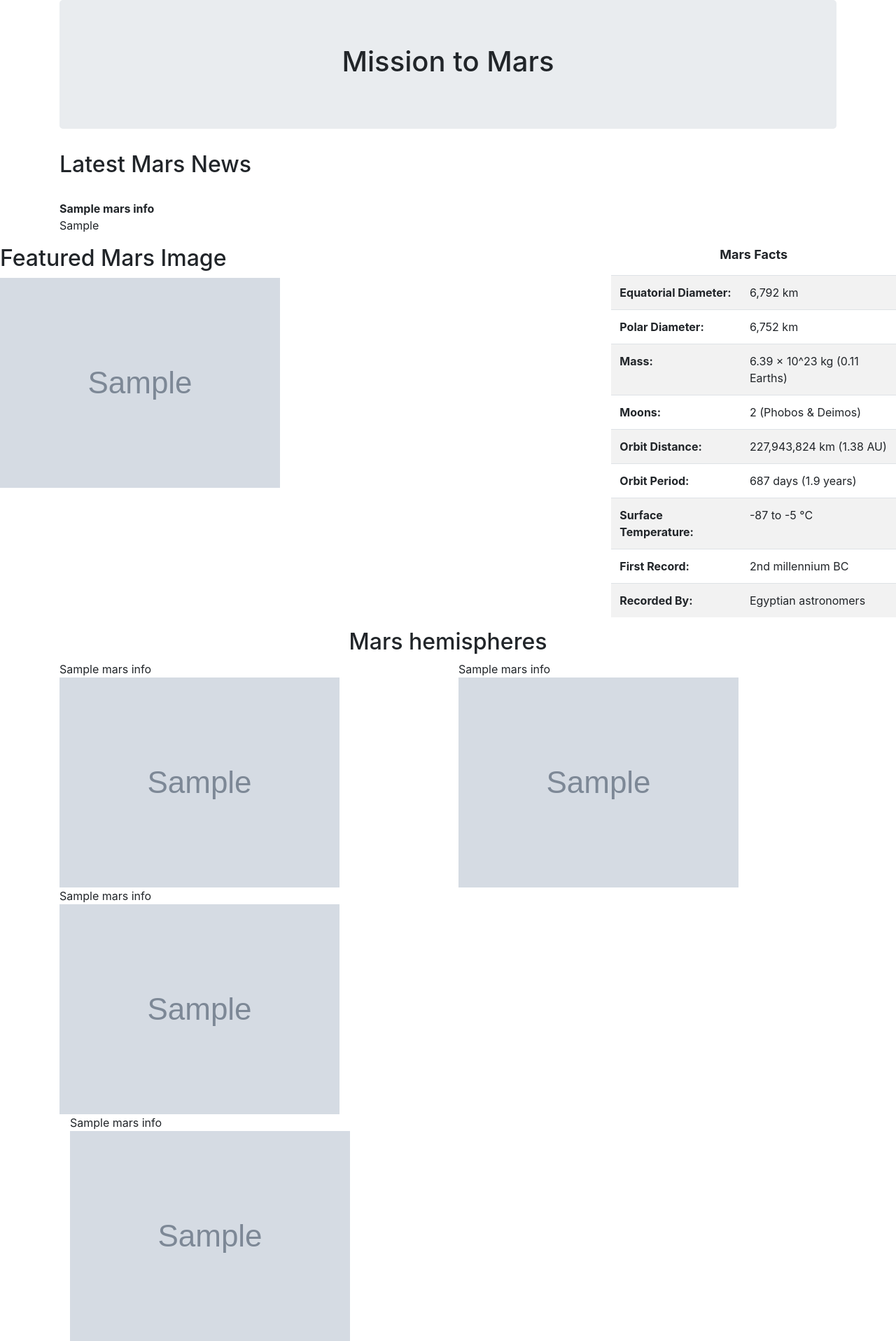
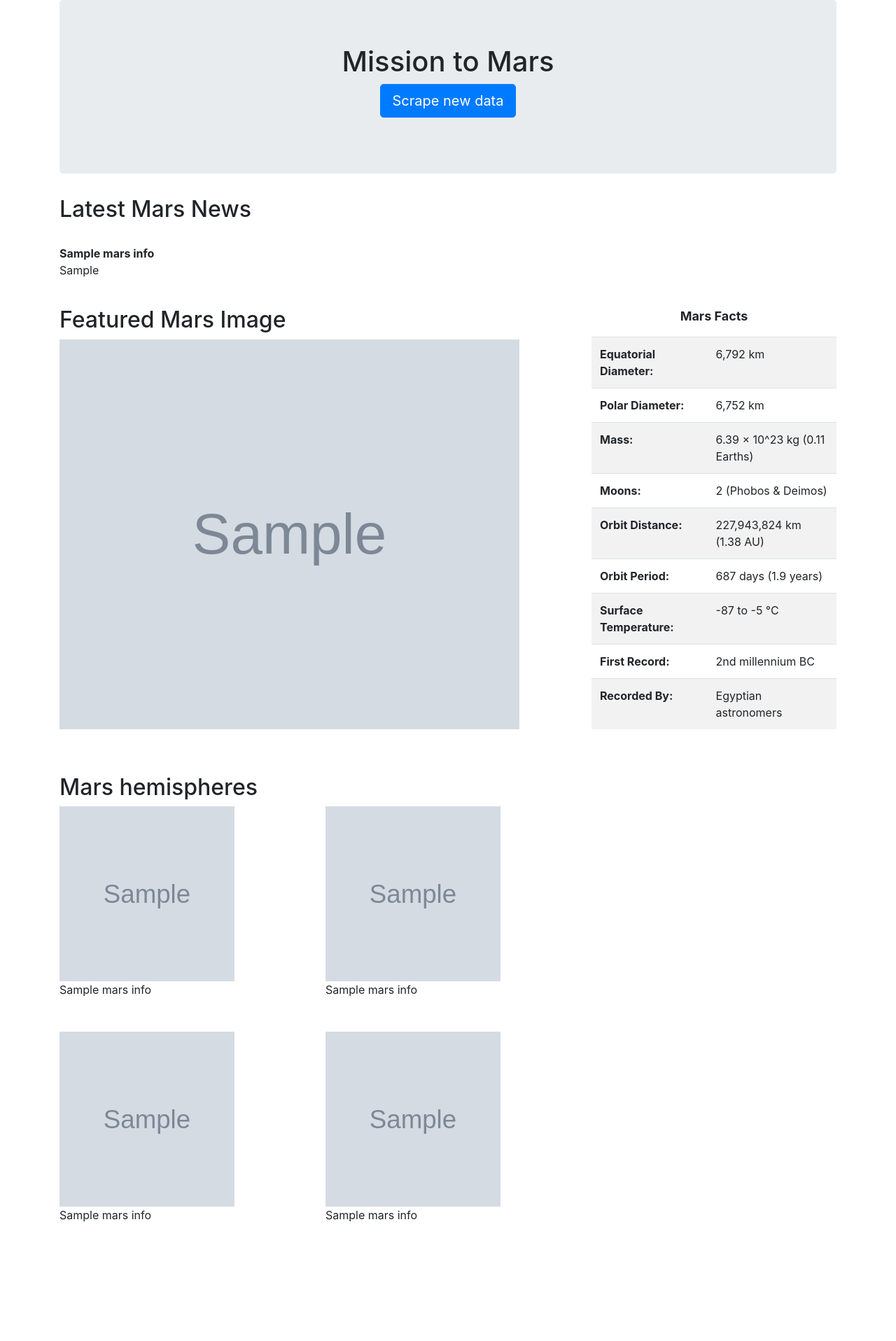
Before and after one commit to jacance/web-scraping-challenge, a Flask app: page / in a window 1280 px wide. Shown: the whole page at 70% size. After the commit the page ends 1746 px from the top, so only its background shows below. Run offline with Flask 2, Linux system fonts and the light colour scheme; grey boxes marked "Sample" are stand-in pictures; a database or web service that is not in the repository returns one stand-in record (values such as "Sample title"); some libraries are stand-ins or nearby versions.

Commit message:
solved with scrape button and working jupyter notebook

```diff
--- a/Missions_to_Mars/scrape_mars.py
+++ b/Missions_to_Mars/scrape_mars.py
@@ -24,35 +24,51 @@ def scrape_info():
     mars_dict = {}
 
     # First website to scrape for news title and paragraph
-    url = "https://mars.nasa.gov/news/?page=0&per_page=40&order=publish_date+desc%2Ccreated_at+desc&search=&category=19%2C165%2C184%2C204&blank_scope=Latest"
+    url = 'https://mars.nasa.gov/news/'
     browser.visit(url)
 
     html = browser.html
-    soup = BeautifulSoup(html, "html.parser")
+    soup = BeautifulSoup(html, 'html.parser')
 
-    mars_dict["news_title"] = soup.find('div',class_='content_title').text
-    mars_dict["news_p"] = soup.find('div',class_='rollover_description_inner').text
+    results = soup.find_all('ul',class_='item_list')
 
+    for result in results:
+        mars_dict["news_title"] = result.find('div',class_='content_title').text
+        mars_dict["news_p"] = result.find('div',class_='article_teaser_body').text
 
+    browser.quit()
 
-    # Second website to scrape for image
-    url = "https://www.jpl.nasa.gov/spaceimages/?search=&category=Mars"
+    # Second website to scrape for featured image
+    # Navigate to main page of JPL Nasa
+    executable_path = {'executable_path': ChromeDriverManager().install()}
+    browser = Browser('chrome', **executable_path, headless=False)
 
+    url = 'https://www.jpl.nasa.gov/spaceimages/?search=&category=Mars'
     browser.visit(url)
 
+    # Use xpath of navbar to navigate to Featured Image
     time.sleep(1)
-    browser.click_link_by_partial_text("FULL IMAGE")
-    browser.click_link_by_partial_text("more info")
+    xpath = '/html/body/div/div/div/header/div[1]/div[3]/div/nav/div[1]/div[4]/button/span'
+    browser.find_by_xpath(xpath).click()
 
+    time.sleep(1)
+    xpath = '/html/body/div/div/div/header/div[1]/div[3]/div/nav/div[1]/div[4]/div/div/div/div/div[1]/div/div/div/a/p[1]'
+    browser.find_by_xpath(xpath).click()
+
+    time.sleep(1)
+    xpath = '/html/body/div/div/div/main/div/div[2]/div/div/div[2]/button/span'
+    browser.find_by_xpath(xpath).click()
+
+    # Extract featured image using BeautifulSoup
     html = browser.html
-    soup = BeautifulSoup(html, "html.parser")
+    soup = BeautifulSoup(html, 'html.parser')
+    results = soup.find_all('div', class_='BaseLightbox__slide__img')
 
-    results = soup.find_all('figure', class_="lede")
     for result in results:
-        image_url = result.a['href']
-        mars_dict["featured_image_url"] = f"https://www.jpl.nasa.gov{image_url}"
+        featured_image_url = result.img['src']
+        mars_dict["featured_image_url"] = featured_image_url
 
-
+    browser.quit()
 
 
     # Third website to scrape for image url and title of the 4 hemispheres
@@ -85,5 +101,3 @@ def scrape_info():
     browser.quit()
 
     return mars_dict
-
-    # collection name
--- a/Missions_to_Mars/templates/index.html
+++ b/Missions_to_Mars/templates/index.html
@@ -3,40 +3,41 @@
 
 <head>
     <meta charset="UTF-8">
-    <link rel="stylesheet" href="style.css">
     <link rel="stylesheet" href="https://stackpath.bootstrapcdn.com/bootstrap/4.3.1/css/bootstrap.min.css" integrity="sha384-ggOyR0iXCbMQv3Xipma34MD+dH/1fQ784/j6cY/iJTQUOhcWr7x9JvoRxT2MZw1T" crossorigin="anonymous">
 </head>
 
 <body>
+    <!-- Header with scrape new data button -->
     <div class="container">
         <div class="jumbotron text-center">
             <h1>Mission to Mars</h1>
+            <p><a class="btn btn-primary btn-lg" href="/scrape" role="button">Scrape new data</a></p>
         </div>
     </div>
     <div class="container">
-        <h2>Latest Mars News</h2><br>
-        <p><b>{{ mars_all.news_title }}</b><br>
-        {{ mars_all.news_p }}</p>
-    </div>
+      <div class="row">
+        <!-- Show latest scraped news article headline and description -->
+        <div class="container"><h2>Latest Mars News</h2><br>
+          <p><b>{{ mars_all.news_title }}</b><br>{{ mars_all.news_p }}<br>
+          </p>
+        </div>
+      </div>
+      <br>
 
     <div class="row">
       <div class="col" id="featured">
+        <!-- Scraped featured image -->
         <h2>Featured Mars Image</h2>
-        <img src="{{ mars_all.featured_image_url }}">
+        <img src="{{ mars_all.featured_image_url }}" height=90% width=90%>
       </div>
       <div class="col-sm-4" id="marsfacts">
+        <!-- Table of scraped Mars facts -->
         <p style="font-size: 18px; text-align: center"><b>Mars Facts</b></p>
         <div class="table-responsive">
           <table class="table table-striped">
             <thead>
               <tr style="text-align: right;">
-                <!-- <th></th>
-                <th>Mars</th> -->
-              <!-- </tr>
-              <tr>
-                <th></th>
-                <th></th>
-              </tr> -->
+
             </thead>
             <tbody>
               <tr>
@@ -80,24 +81,34 @@
         </div>
       </div>
 
+    <!-- Scraped Mars hemispheres names and photos -->
     <div class="container" id="hemispheres">
-      <h2 style="text-align: center">Mars hemispheres</h2>
+      <br><br>
+      <h2>Mars hemispheres</h2>
 
 
-      <div class="row row-cols-2">
-        <div class="col" id="hemisphere">
-          {{ mars_all["valles_marineris_title"] }}<br>
-          <img src="{{ mars_all["valles_marineris_img_url"] }}"></div>
-        <div class="col">
-          {{ mars_all["cerberus_title"] }}<br>
-          <img src="{{ mars_all["cerberus_img_url"] }}"></div>
-        <div class="col">
-          {{ mars_all["schiaparelli_title"] }}<br>
-          <img src="{{ mars_all["schiaparelli_img_url"] }}"></div>
+      <div class="row">
+        <div class="col-6 col-sm-4">
+          <img class="center" src="{{ mars_all["valles_marineris_img_url"] }}" height="250px" width="250px"><br>
+          {{ mars_all["valles_marineris_title"] }}
         </div>
-        <div class="col">
-          {{ mars_all["syrtis_major_title"] }}<br>
-          <img src="{{ mars_all["syrtis_major_img_url"] }}"></div>
+        <div class="col-6 col-sm-4">
+          <img src="{{ mars_all["cerberus_img_url"] }}" height="250px" width="250px"><br>
+          {{ mars_all["cerberus_title"] }}
+        </div>
+
+        <!-- Force next columns to break to new line at md breakpoint and up -->
+        <div class="w-100 d-none d-md-block"></div>
+        <br>
+        <br>
+
+        <div class="col-6 col-sm-4">
+          <img src="{{ mars_all["schiaparelli_img_url"] }}" height="250px" width="250px"><br>
+          {{ mars_all["schiaparelli_title"] }}
+        </div>
+        <div class="col-6 col-sm-4">
+          <img src="{{ mars_all["syrtis_major_img_url"] }}" height="250px" width="250px"><br>
+          {{ mars_all["syrtis_major_title"] }}
         </div>
       </div>
     </div>
--- a/Missions_to_Mars/templates/style.css
+++ /dev/null
@@ -1,7 +0,0 @@
-#hemisphere {
-    size: 50%;
-}
-
-/* .container {
-    size: 50px;
-} */
```
Also changed, not shown: 1 other file.
